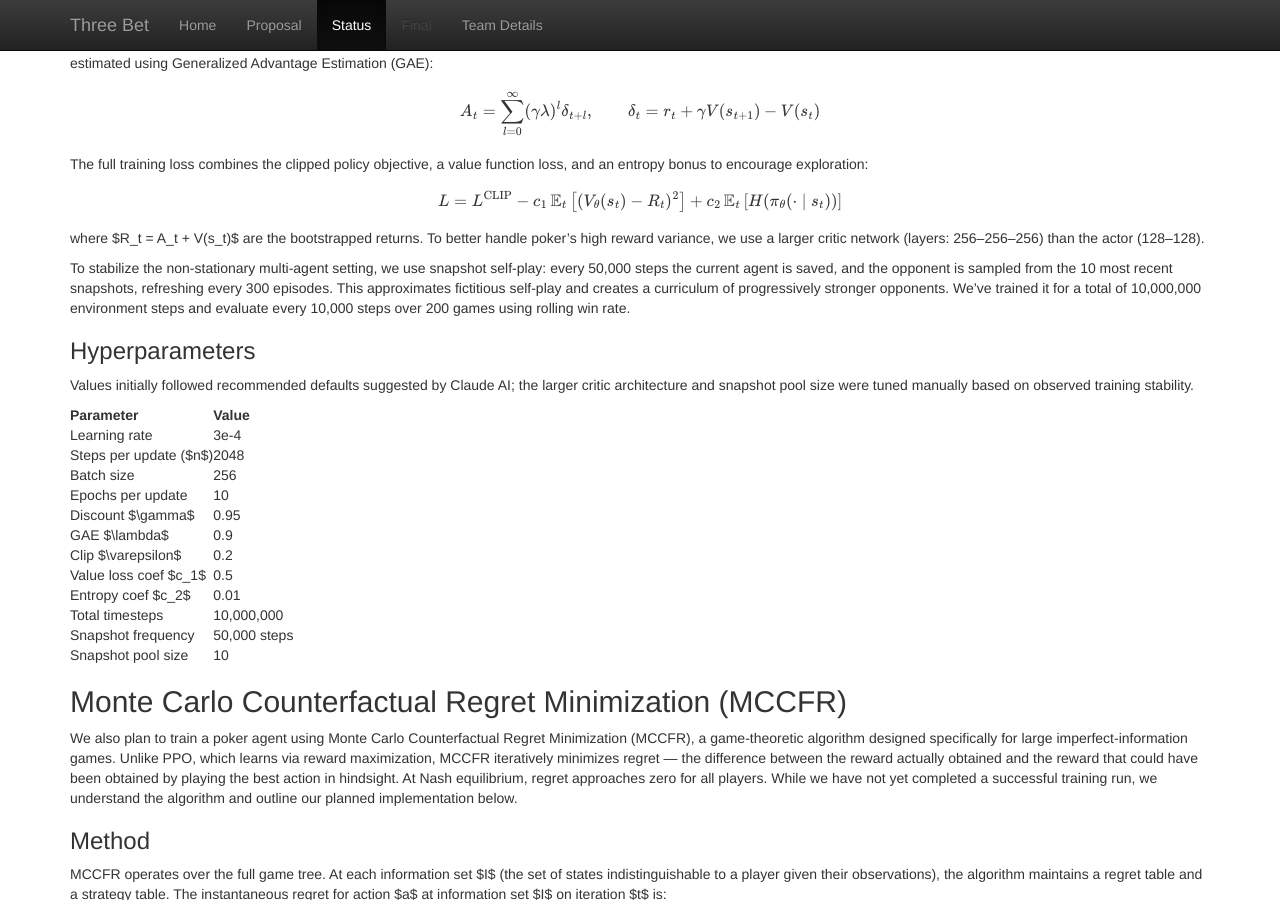
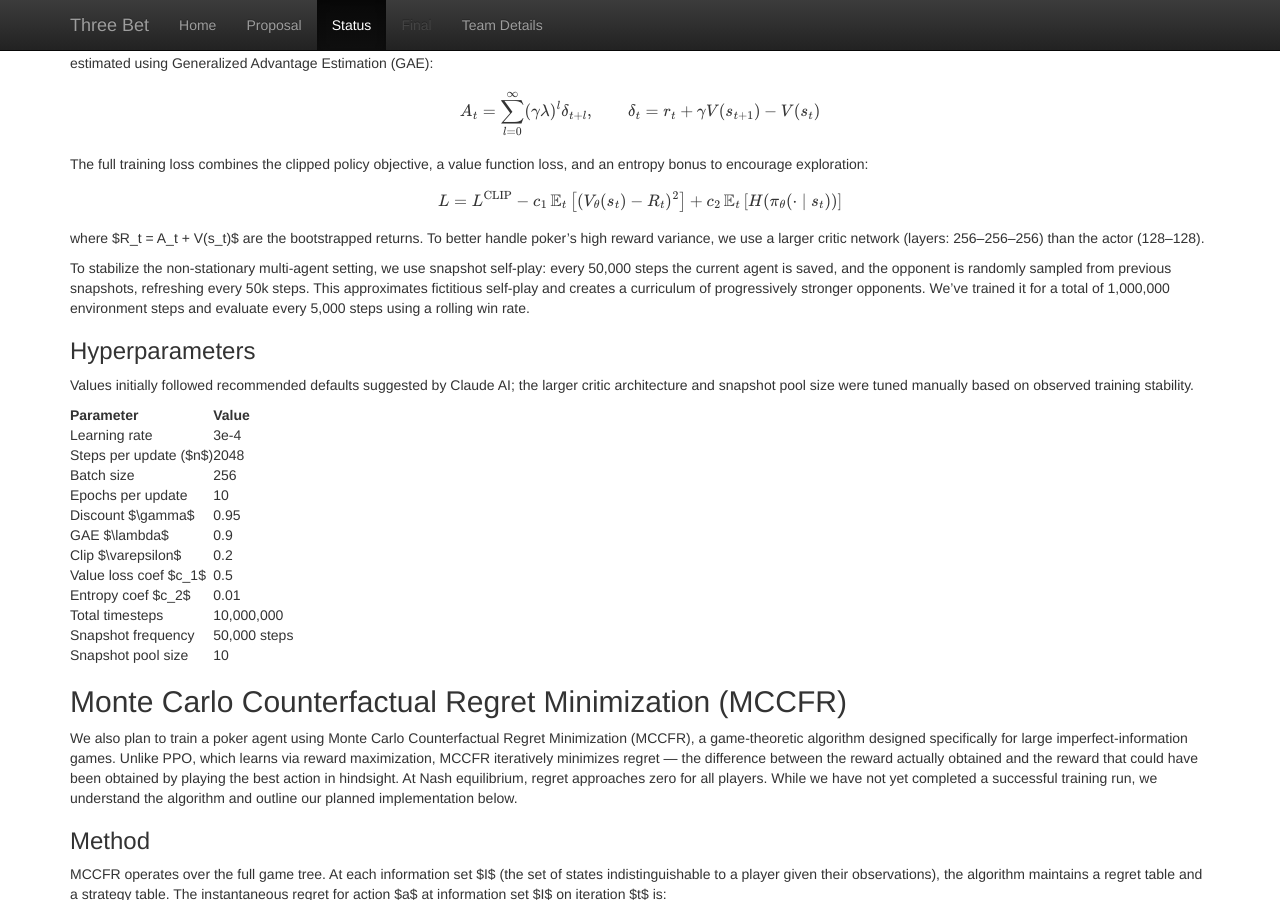
Before and after one commit to AdithyaBollu/Group42-Three-Bet, a Jekyll site: the page built from docs/status.md, in a window 1280 px wide and 900 px high, scrolled down 835 px. Built offline with Jekyll 4.4.1, drawn with Linux system fonts in a browser that asks for light colours; formulas are drawn with MathJax 3.

Commit message:
revised some details
Updated the training process details for snapshot self-play, including changes to the sampling method and evaluation frequency.

```diff
--- a/docs/status.md
+++ b/docs/status.md
@@ -39,9 +39,9 @@ $$L = L^{\text{CLIP}} - c_1 \, \mathbb{E}_t\left[(V_\theta(s_t) - R_t)^2\right]
 
 where $R_t = A_t + V(s_t)$ are the bootstrapped returns. To better handle poker's high reward variance, we use a larger critic network (layers: 256–256–256) than the actor (128–128).
 
-To stabilize the non-stationary multi-agent setting, we use snapshot self-play: every 50,000 steps the current agent is saved, and the opponent is sampled from the 10 most recent snapshots,
-refreshing every 300 episodes. This approximates fictitious self-play and creates a curriculum of progressively stronger opponents.
-We've trained it for a total of 10,000,000 environment steps and evaluate every 10,000 steps over 200 games using rolling win rate.
+To stabilize the non-stationary multi-agent setting, we use snapshot self-play: every 50,000 steps the current agent is saved, and the opponent is randomly sampled from previous snapshots,
+refreshing every 50k steps. This approximates fictitious self-play and creates a curriculum of progressively stronger opponents.
+We've trained it for a total of 1,000,000 environment steps and evaluate every 5,000 steps using a rolling win rate.
 
 ### Hyperparameters
 
```
